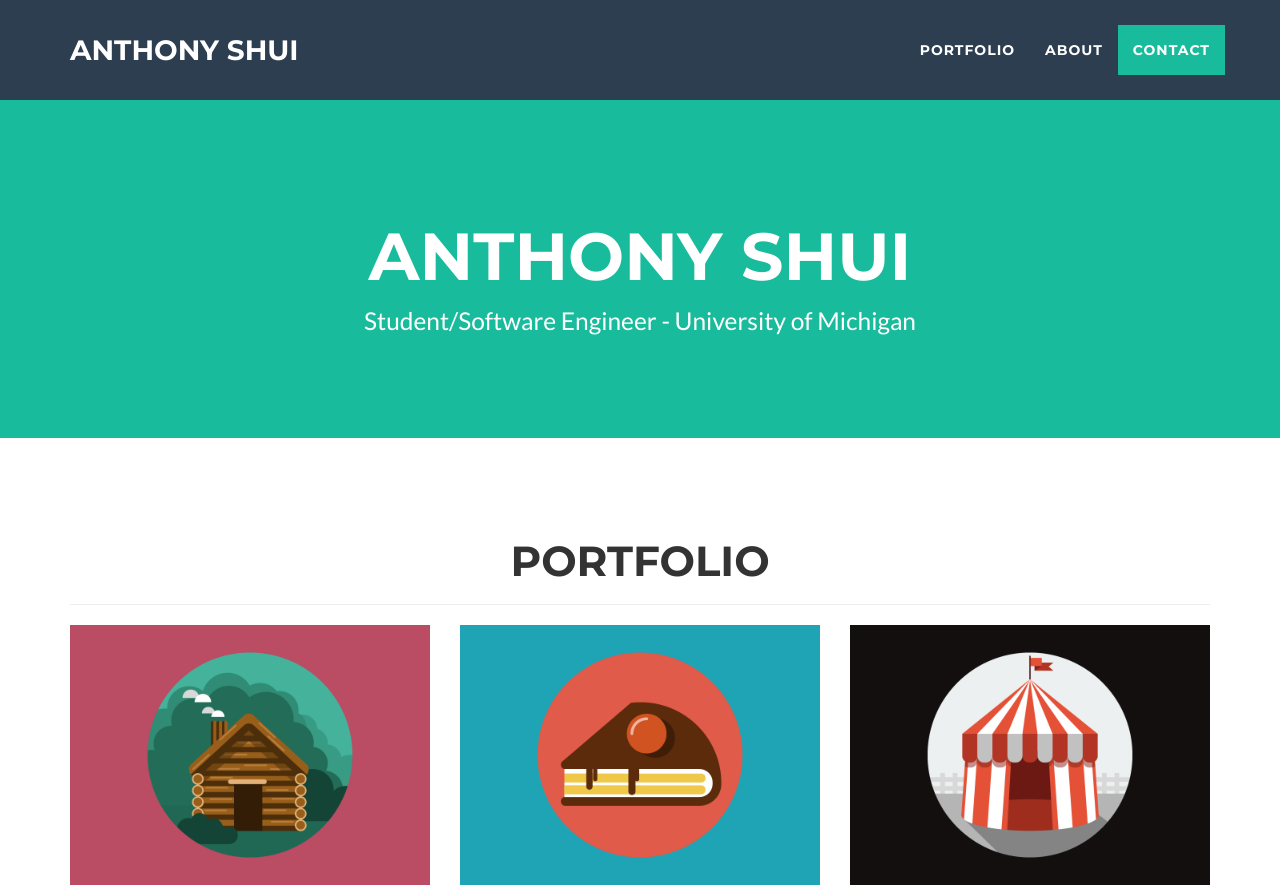
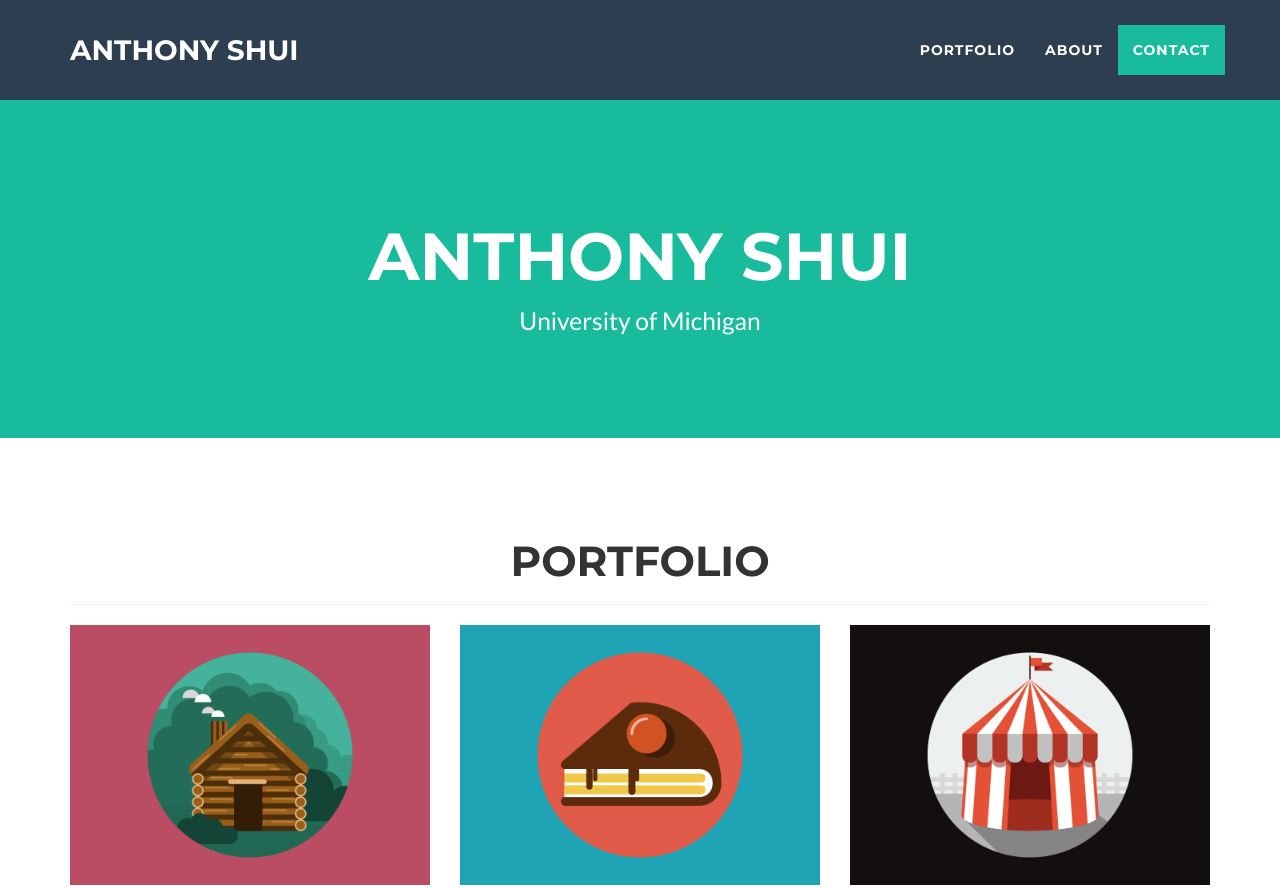
Before and after one commit to tonyshui/old_website, a website: page index.html in a window 1280 px wide. Shown: the top 888 px of the page. Drawn offline with nearby package versions, Linux system fonts and the light colour scheme.

Commit message:
changed title

```diff
--- a/index.html
+++ b/index.html
@@ -76,7 +76,7 @@
                     <div class="intro-text">
                         <h1 class="name">Anthony Shui</h1>
 
-                        <span class="skills">Student/Software Engineer - University of Michigan</span>
+                        <span class="skills">University of Michigan</span>
                     </div>
                 </div>
             </div>
```
